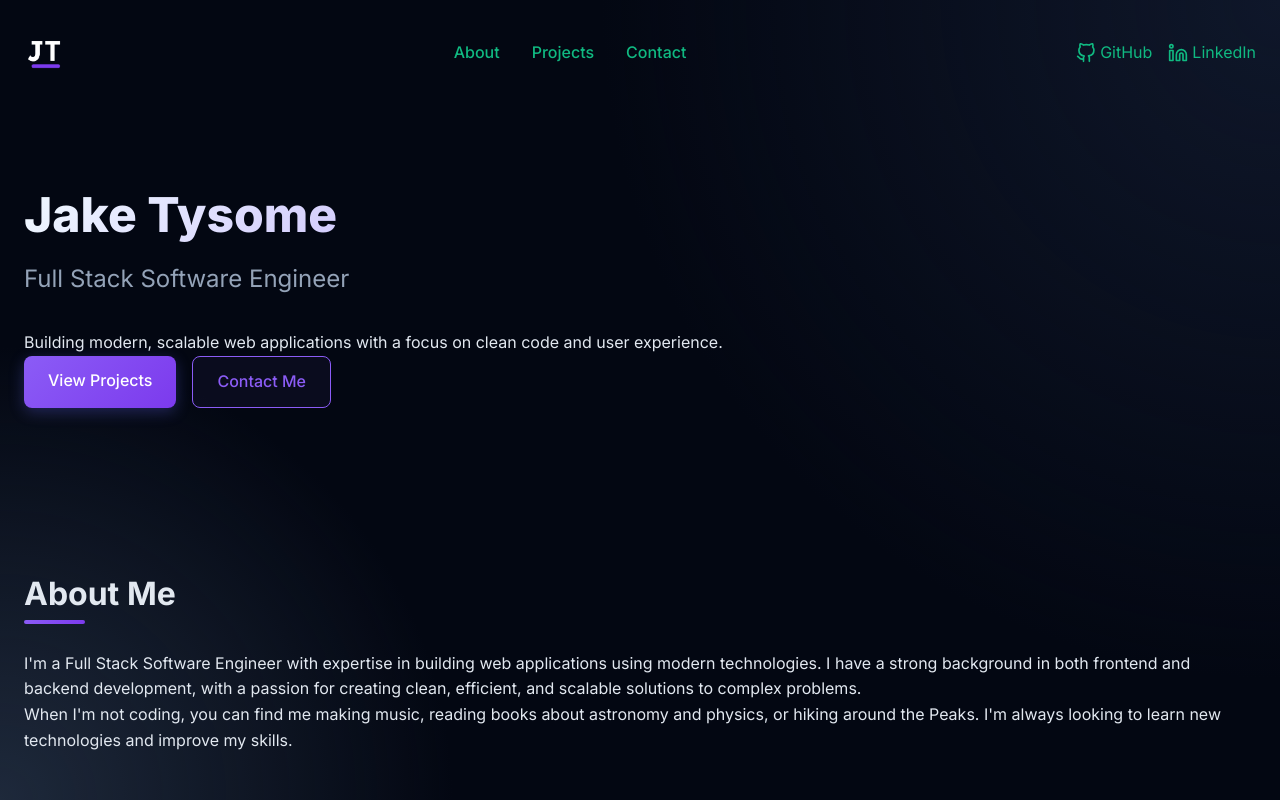
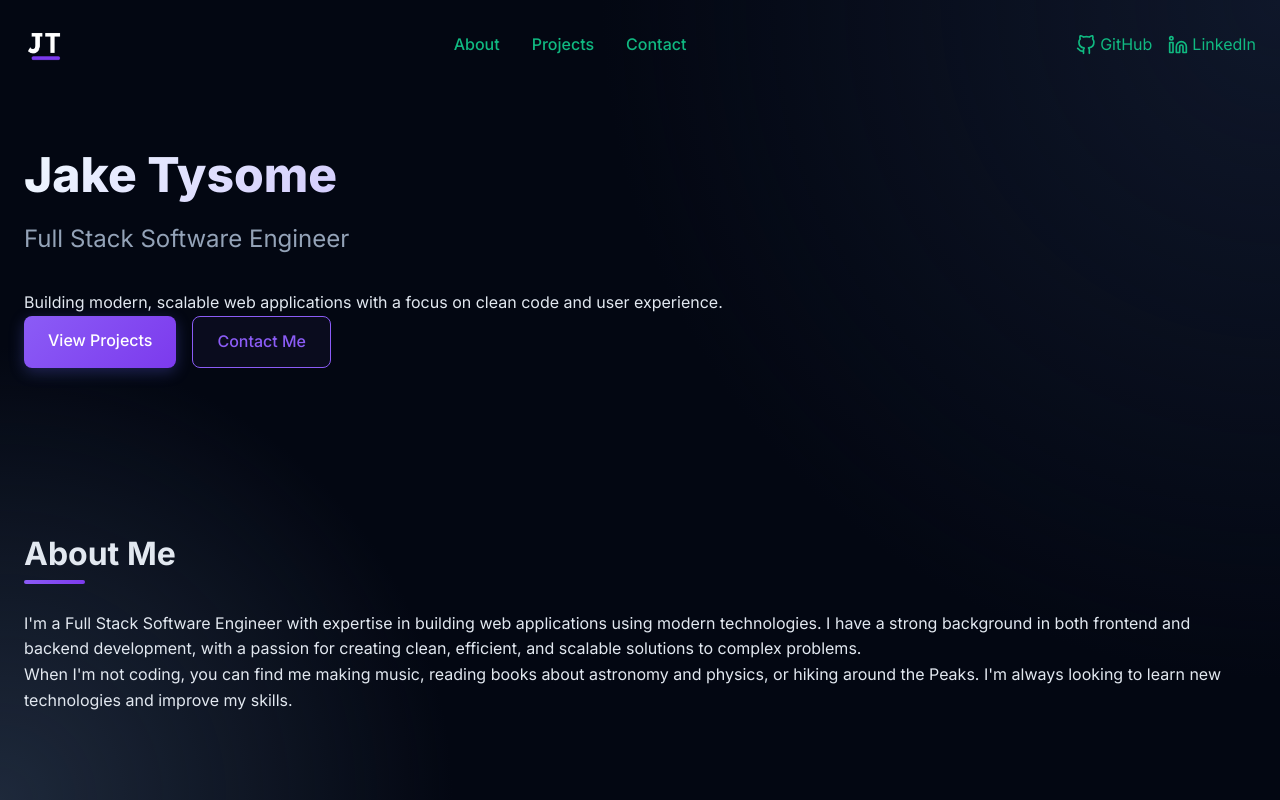
Before and after one commit to jaketysome/portfolio-website, a Next.js app: page / in a window 1280 px wide. Shown: the top 800 px of the page. Built offline with nearby package versions, Linux system fonts and the light colour scheme.

Commit message:
adds header scroll animation

```diff
--- a/app/components/navigation/header.tsx
+++ b/app/components/navigation/header.tsx
@@ -1,18 +1,52 @@
+"use client";
+
+import Link from "next/link";
 import Image from "next/image";
+import { useEffect, useState } from "react";
+import clsx from "clsx";
 import NavLinks from "./nav-links";
 import SocialLinks from "./social-links";
 
+const useScroll = () => {
+  const [scrollYPos, setScrollYPos] = useState(0);
+
+  useEffect(() => {
+    const handleScroll = () => {
+      console.log(window.scrollY);
+      setScrollYPos(window.scrollY);
+    };
+
+    window.addEventListener("scroll", handleScroll);
+
+    return () => {
+      window.removeEventListener("scroll", handleScroll);
+    };
+  }, []);
+
+  return scrollYPos;
+};
+
 function Header() {
+  const scrollYPos = useScroll();
+
   return (
-    <header>
+    <header
+      className={clsx(
+        scrollYPos > 32 &&
+          "bg-darker border-secondary sticky top-0 border-b-4 pt-0",
+        "z-50 mt-6 duration-200 ease-in-out",
+      )}
+    >
       <div className="container">
         <nav>
+          <Link href="/">
             <Image
               src="/images/logo.png"
               alt="Jake Tysome Logo"
               width={40}
               height={40}
             />
+          </Link>
           <NavLinks />
           <SocialLinks />
         </nav>
--- a/app/globals.css
+++ b/app/globals.css
@@ -39,10 +39,6 @@ body {
     radial-gradient(circle at top right, var(--color-dark), transparent 45%),
     radial-gradient(circle at bottom left, var(--color-medium), transparent 30%);
   background-attachment: fixed;
-}
-
-header {
-  padding: 2rem 0;
 }
 
 nav {
```
Lines whose indentation alone changed are shown as unchanged.
